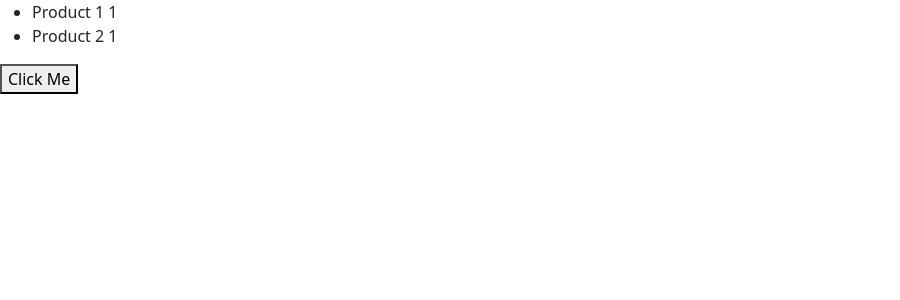
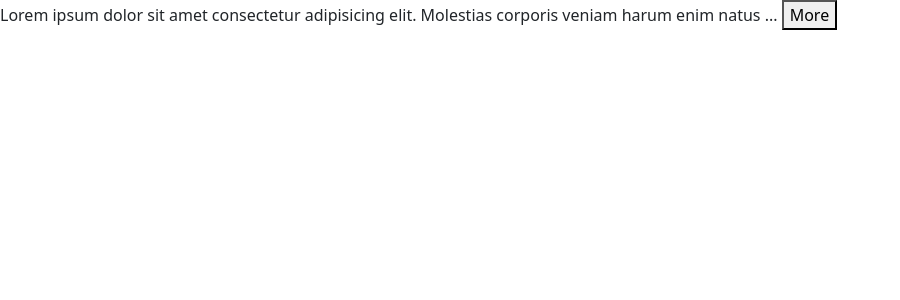
Before and after one commit to ecnerret-adajet/react-app-18, a React (Vite) app: page / in a window 1280 px wide. Shown: the top 300 px of the page, without its empty margins (0-900 px from the left). Built offline with nearby package versions, Linux system fonts and the light colour scheme; the HTML template or start-up script is replaced by a standard one.

Commit message:
Exercise - building an expandable text component

```diff
--- a/src/App.tsx
+++ b/src/App.tsx
@@ -1,36 +1,13 @@
 import React from 'react'
-import { useState } from 'react'
+import ExpandableText from './components/ExpandableText'
 
 function App() {
-
-  const [cart, setCart] = useState({
-    discount: 1,
-    items: [
-      {id: 1, title: 'Product 1', quantity: 1},
-      {id: 2, title: 'Product 2', quantity: 1},
-    ]
-  });
-
-  const handleClick = () => {
-    setCart({
-      ...cart,
-      items: cart.items.map(x => x.id === 1 ? {...x, quantity: x.quantity + 1} : x )
-    });
-  }
-
   return (
-    <>
-      <ul>
-        { cart.items.map(item =>
-          <li key={item.id}>
-            {item.title} {item.quantity}
-          </li>
-        )}
-      </ul>
-      <button onClick={handleClick}>
-        Click Me
-      </button>
-    </>
+    <div>
+      <ExpandableText>
+        Lorem ipsum dolor sit amet consectetur adipisicing elit. Molestias corporis veniam harum enim natus reprehenderit sunt debitis ipsum voluptate, amet eligendi delectus laborum temporibus officiis quasi dolor consequuntur deserunt, facilis vitae possimus quibusdam animi a. Est doloribus in quae quaerat beatae, soluta non, expedita totam quidem molestias id, ad dicta fuga asperiores quos laboriosam saepe fugiat ratione consequuntur sed iste! Id distinctio aliquid laborum esse, vel eos suscipit, accusamus perferendis reprehenderit sequi aliquam soluta illo deserunt veritatis laboriosam consequuntur autem fuga sunt corporis tempora neque accusantium voluptatibus repellendus quisquam? Repudiandae veritatis cumque, impedit architecto praesentium sint perspiciatis. Beatae, repellat dicta.
+      </ExpandableText>
+    </div>
   )
 }
 
--- /dev/null
+++ b/src/components/ExpandableText.tsx
@@ -0,0 +1,20 @@
+import React from 'react'
+import { useState } from 'react';
+
+interface Props {
+    children: string;
+    maxChars?: number,
+}
+
+function ExpandableText({children, maxChars = 100}  : Props) {
+
+    const [isExpanded, setExpanded] = useState(false);
+
+    if (children.length <= maxChars) return <p>{children}</p>
+
+    const text = isExpanded ? children : children.substring(0, maxChars);
+
+    return <p>{text}... <button onClick={() => setExpanded(!isExpanded)}>{ isExpanded ? 'Less' : 'More' }</button></p>
+}
+
+export default ExpandableText
```
